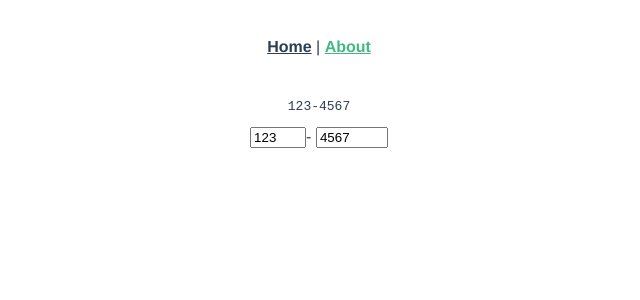
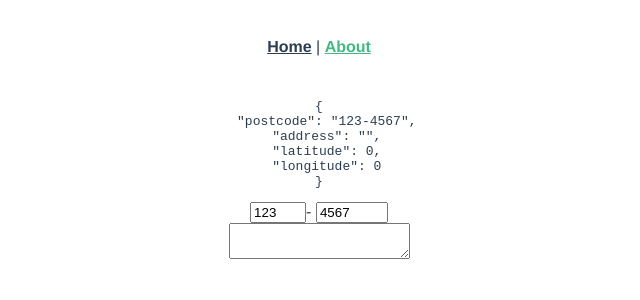
Before and after one commit to uguisu-an/vue-todo, a Vue app: page /about in a window 1280 px wide. Shown: the top 300 px of the page, without its empty margins (321-961 px from the left). Built offline with nearby package versions, Linux system fonts and the light colour scheme.

Commit message:
さらに住所まで拡張した

```diff
--- a/src/components/VueAddressInput.vue
+++ b/src/components/VueAddressInput.vue
@@ -1,6 +1,69 @@
 <template>
   <div>
+    <input type="hidden" v-model.number="latitude" />
+    <input type="hidden" v-model.number="longitude" />
     <v-postcode-input v-model="postcode" />
     <textarea v-model="address"></textarea>
   </div>
 </template>
+
+<script lang="ts">
+import { Prop, Component, Vue } from "vue-property-decorator";
+
+interface Address {
+  postcode: string;
+  address: string;
+  latitude: number;
+  longitude: number;
+}
+
+function newAddress(): Address {
+  return {
+    postcode: "",
+    address: "",
+    latitude: 0.0,
+    longitude: 0.0
+  };
+}
+
+@Component
+export default class VueAddressInput extends Vue {
+  @Prop({ default: newAddress }) value!: Address;
+
+  get postcode(): string {
+    return this.value.postcode;
+  }
+
+  set postcode(postcode: string) {
+    this.input({ postcode });
+  }
+
+  get address(): string {
+    return this.value.address;
+  }
+
+  set address(address: string) {
+    this.input({ address });
+  }
+
+  get latitude(): number {
+    return this.value.latitude;
+  }
+
+  set latitude(latitude: number) {
+    this.input({ latitude });
+  }
+
+  get longitude(): number {
+    return this.value.longitude;
+  }
+
+  set longitude(longitude: number) {
+    this.input({ longitude });
+  }
+
+  input(params: object) {
+    this.$emit("input", Object.assign({}, this.value, params));
+  }
+}
+</script>
--- a/src/views/About.vue
+++ b/src/views/About.vue
@@ -1,15 +1,25 @@
 <template>
   <div>
-    <pre>{{ postcode }}</pre>
-    <v-postcode-input v-model="postcode" />
+    <pre>{{ address }}</pre>
+    <v-address-input v-model="address" />
   </div>
 </template>
 
 <script lang="ts">
 import { Component, Vue } from "vue-property-decorator";
+import VueAddressInput from "../components/VueAddressInput.vue";
 
-@Component
+@Component({
+  components: {
+    "v-address-input": VueAddressInput
+  }
+})
 export default class Home extends Vue {
-  postcode = "123-4567";
+  address = {
+    postcode: "123-4567",
+    address: "",
+    latitude: 0.0,
+    longitude: 0.0
+  };
 }
 </script>
```
